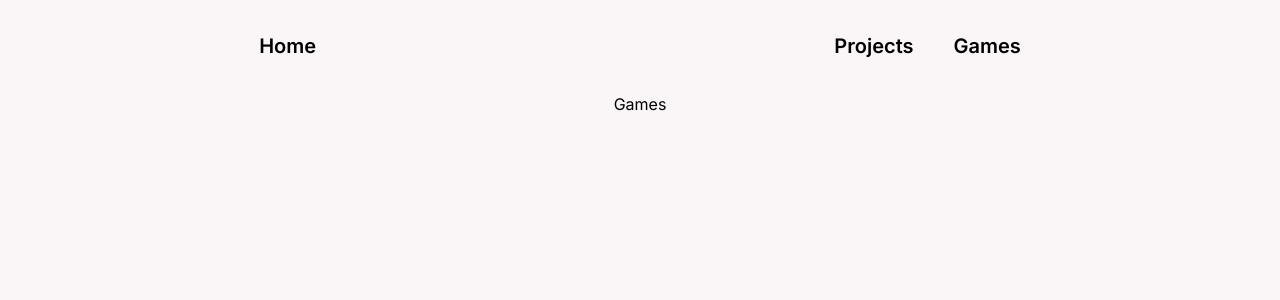
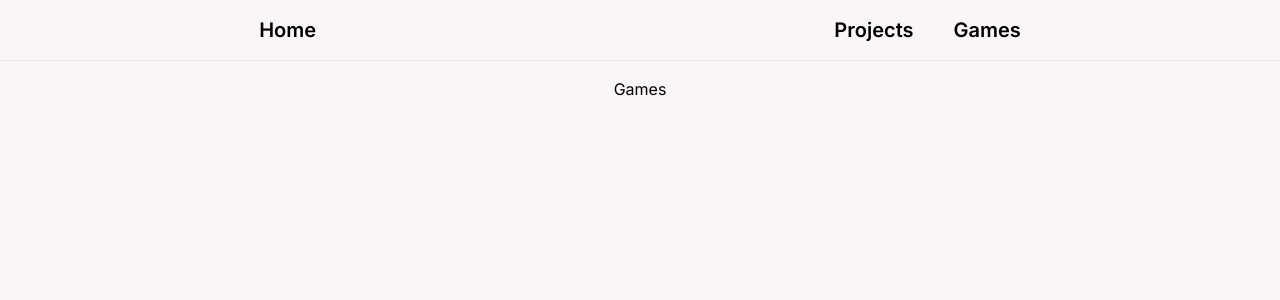
Before and after one commit to RyanTurner02/ryanturner.dev, a Next.js app: page /games in a window 1280 px wide. Shown: the top 300 px of the page. Built offline with nearby package versions, Linux system fonts and the light colour scheme.

Commit message:
Add line under header

```diff
--- a/src/app/components/header/header.tsx
+++ b/src/app/components/header/header.tsx
@@ -4,7 +4,7 @@ import Navbar from "@/app/components/navigation/navbar";
 
 export default function Header() {
   return (
-    <header className="mt-4 sm:mt-8 mb-8">
+    <header className="mt-2 sm:mt-4 pb-2 sm:pb-4 mb-4 border-b">
       <Navbar />
     </header>
   );
```
